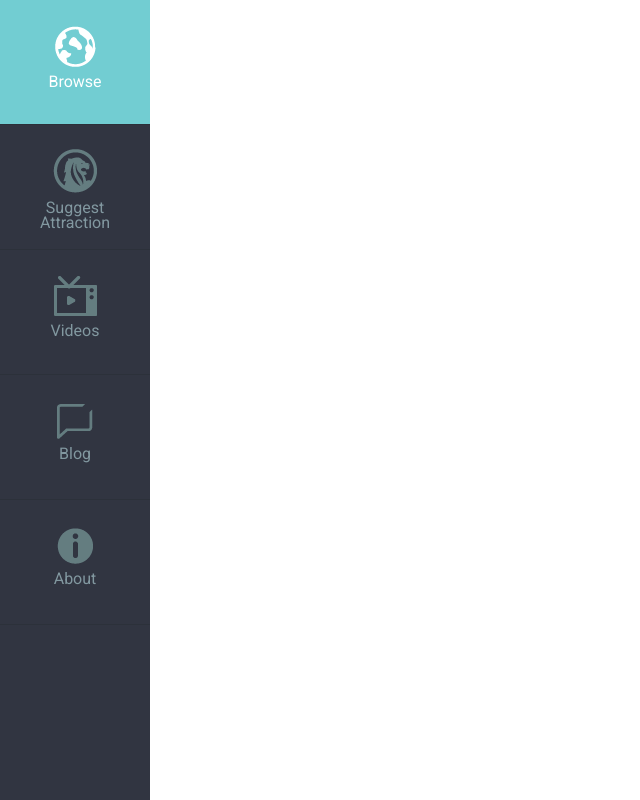
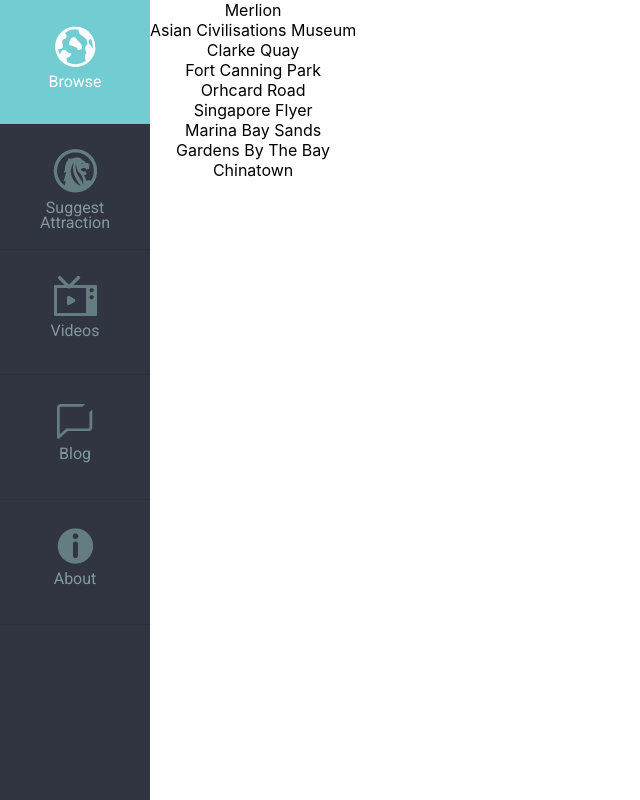
Before and after one commit to Ivanstwan/Xtremax-FirstCaseStudy-Email, a React (Create React App) app in the folder xtremax-frontendtest-ivansetiawan/: page / in a window 1280 px wide. Shown: the top 800 px of the page, without its empty margins (0-640 px from the left). Built offline with nearby package versions, Linux system fonts and the light colour scheme.

Commit message:
get json from public, pass props from sidebar to secondary done

```diff
--- a/xtremax-frontendtest-ivansetiawan/src/CSS/sidebar.css
+++ b/xtremax-frontendtest-ivansetiawan/src/CSS/sidebar.css
@@ -7,9 +7,11 @@
 .sidebar {
   /* width: 30vw; */
   /* height: 100vw; */
-  position: sticky;
+  position: absolute;
   top: 0;
   left: 0;
+  display: flex;
+  flex-direction: row;
 }
 
 .sidebar-main {
--- a/xtremax-frontendtest-ivansetiawan/src/JS/Component/SecondarySidebar.js
+++ b/xtremax-frontendtest-ivansetiawan/src/JS/Component/SecondarySidebar.js
@@ -1,9 +1,56 @@
-import React from "react";
+import React, { useEffect, useState } from "react";
 
-function SecondarySidebar() {
+function SecondarySidebar(test) {
+  useEffect(() => {
+    console.log(test.dataAtt);
+  }, []);
+  // const [dataAttract, setDataAttract] = useState("");
+  // // reference for AJAX
+  // // https://www.youtube.com/watch?v=wdvruTuWvW8
+  // // https://developer.mozilla.org/en-US/docs/Learn/JavaScript/Client-side_web_APIs/Fetching_data
+
+  // useEffect(() => {
+  //   console.log("use effect");
+
+  //   let xhr = new XMLHttpRequest();
+
+  //   // GET JSON file from public folder
+  //   xhr.open("GET", "data/data.json", true);
+
+  //   xhr.onload = function () {
+  //     if (xhr.status === 200) {
+  //       // console.log(xhr);
+  //       // console.log("success");
+  //       // console.log(xhr.response);
+  //       setDataAttract(xhr.response);
+  //     }
+  //   };
+
+  //   xhr.send();
+  // }, []);
+
+  const showAttraction = () => {
+    // let xhr = new XMLHttpRequest();
+    // // GET JSON file from public folder
+    // xhr.open("GET", "data/data.json", true);
+    // xhr.onload = function () {
+    //   if (xhr.status === 200) {
+    //     console.log(xhr);
+    //     console.log("success");
+    //     console.log(xhr.response);
+    //     setData(xhr.response);
+    //   }
+    // };
+    // xhr.send();
+  };
+
   return (
     <div className="sidebar-second">
-      <div className="sidebar-second"></div>
+      <div className="sidebar-second">
+        {test.dataAtt.map((data) => {
+          return <div>{data.place_name}</div>;
+        })}
+      </div>
     </div>
   );
 }
--- a/xtremax-frontendtest-ivansetiawan/src/JS/Component/Sidebar.js
+++ b/xtremax-frontendtest-ivansetiawan/src/JS/Component/Sidebar.js
@@ -1,4 +1,4 @@
-import React, { useState } from "react";
+import React, { useState, useEffect } from "react";
 import "../../CSS/sidebar.css";
 // import png file
 import worldIcon from "../../IMG/world.png";
@@ -6,6 +6,7 @@
 import videosIcon from "../../IMG/videos.png";
 import blogIcon from "../../IMG/blog.png";
 import aboutIcon from "../../IMG/about.png";
+import SecondarySidebar from "./SecondarySidebar";
 
 function Sidebar() {
   const [mainChoice, setMainChoice] = useState("Browse");
@@ -20,6 +21,32 @@
   ];
 
   // Sidebar Secondary (e.g Merlion, Marina Bay Sands)
+  const [dataAttract, setDataAttract] = useState();
+  // reference for AJAX
+  // https://www.youtube.com/watch?v=wdvruTuWvW8
+  // https://developer.mozilla.org/en-US/docs/Learn/JavaScript/Client-side_web_APIs/Fetching_data
+
+  useEffect(() => {
+    console.log("use effect");
+
+    let xhr = new XMLHttpRequest();
+
+    // GET JSON file from public folder
+    xhr.open("GET", "data/data.json", true);
+
+    xhr.responseType = "json";
+
+    xhr.onload = function () {
+      if (xhr.status === 200) {
+        // console.log(xhr);
+        // console.log("success");
+        console.log(xhr.response);
+        setDataAttract(xhr.response);
+      }
+    };
+
+    xhr.send();
+  }, []);
 
   return (
     <div className="sidebar">
@@ -61,7 +88,7 @@
           );
         })}
       </div>
-      <div className="sidebar-second"></div>
+      {dataAttract ? <SecondarySidebar dataAtt={dataAttract} /> : ""}
     </div>
   );
 }
```
Also changed, not shown: xtremax-frontendtest-ivansetiawan/public/data/data.json (renamed from xtremax-frontendtest-ivansetiawan/src/JS/data.json).
